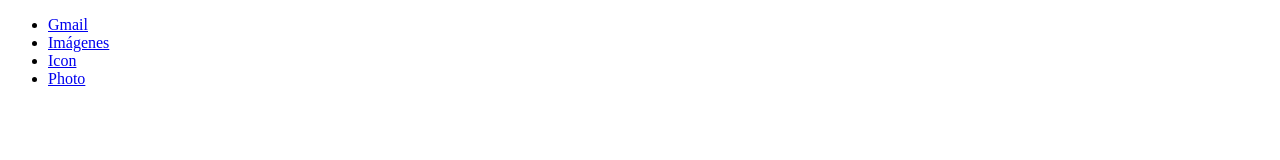
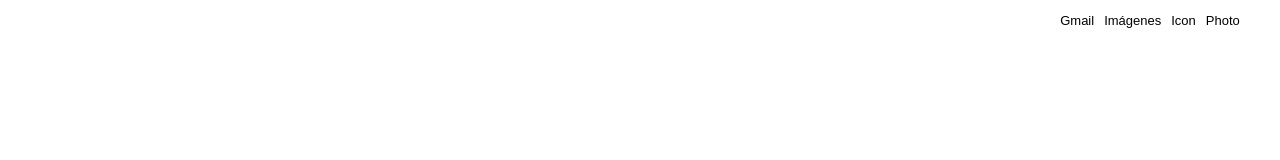
Before and after one commit to cesarttandres/google-clon, a plain HTML site: page index.html in a window 1280 px wide. Drawn offline with Linux system fonts and the light colour scheme.

Commit message:
se crean los primeros estilos que hacen parte del herader

```diff
--- /dev/null
+++ b/css/styles.css
@@ -0,0 +1,49 @@
+body {
+
+    margin: 0;
+    padding: 0;
+    font-size: 13px;
+    font-family: Arial, Helvetica, sans-serif;
+}
+
+a {
+
+    text-decoration: none;
+    cursor: pointer;
+
+}
+
+
+header {
+
+    width: 100%;
+    height: 60px;
+
+}
+
+header nav {
+
+    display: flex;
+    justify-content: flex-end;
+
+}
+
+header nav .nav-right-section {
+
+    width: 250px;
+    height: auto;
+    display: flex;
+    list-style: none;
+    justify-content: center;
+    align-items: center;
+
+
+}
+
+nav .nav-right-section a {
+
+    margin-right: 10px;
+    color: #000000;
+    text-decoration: none;
+
+}
--- a/index.html
+++ b/index.html
@@ -4,12 +4,13 @@
     <meta charset="UTF-8">
     <meta name="viewport" content="width=device-width, initial-scale=1.0">
     <title>Document</title>
+    <link rel="stylesheet" href="css/styles.css">
 </head>
 <body>
 
     <header>
         <nav>
-            <ul>
+            <ul class="nav-right-section">
                 <li>
                     <a href="#">Gmail</a>
                 </li>
```
